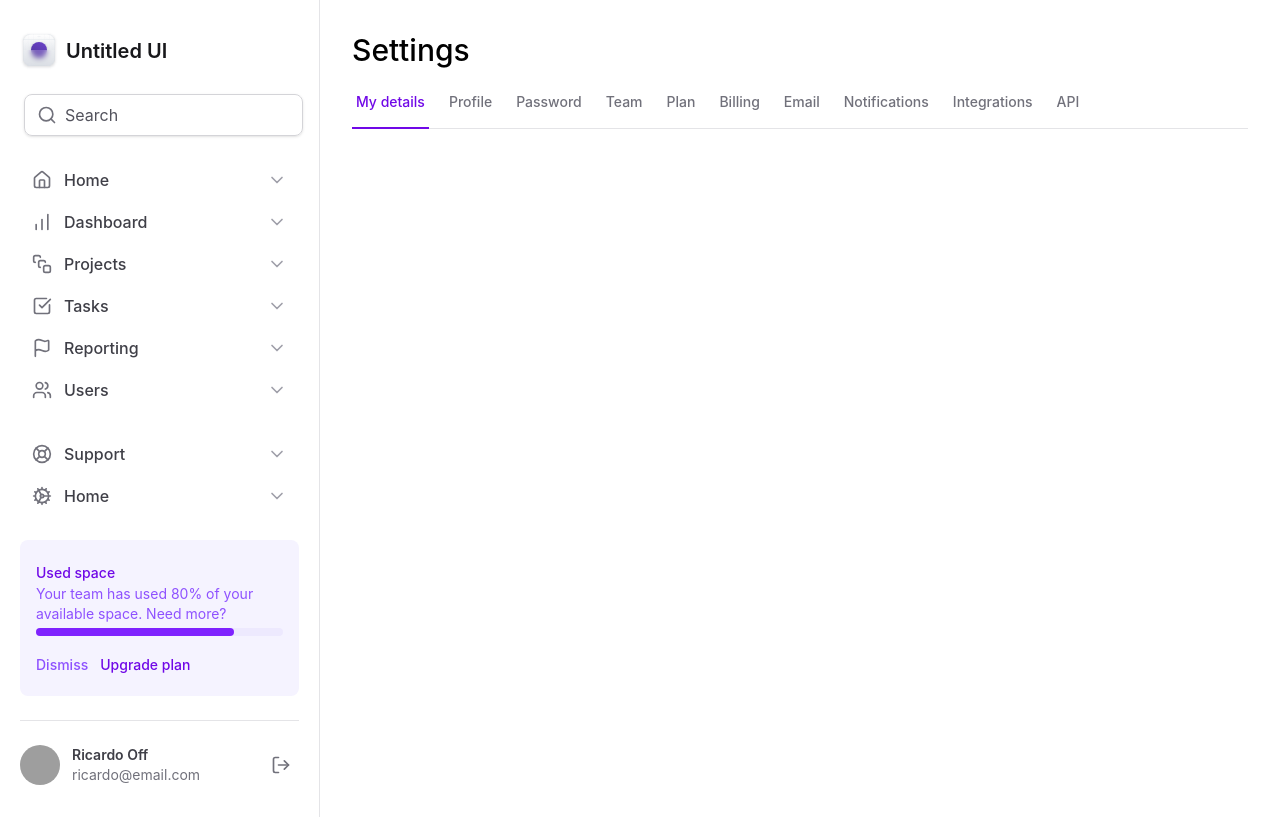
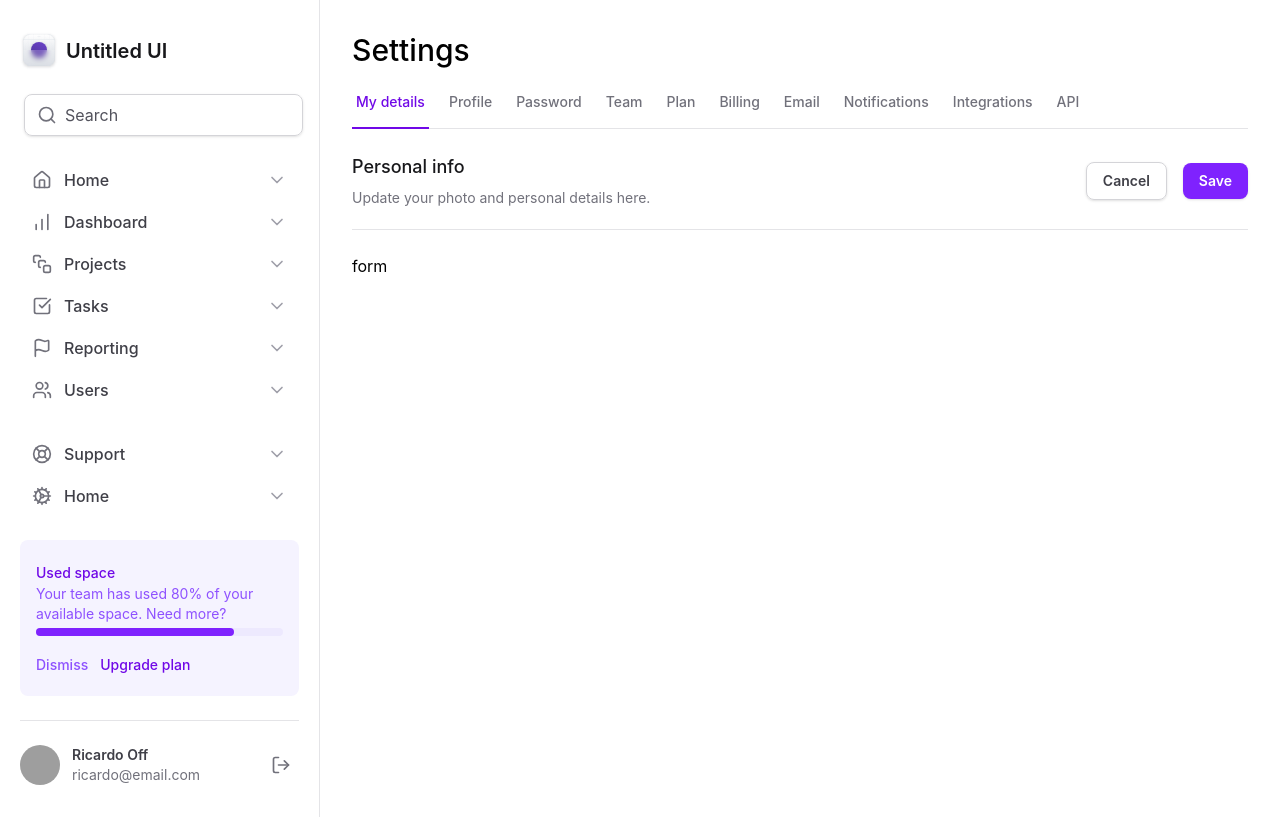
Before and after one commit to rramires/tailwind, a React (Vite) app: page / in a window 1280 px wide. Built offline with nearby package versions, Linux system fonts and the light colour scheme; grey boxes are pictures that could not be loaded.

Commit message:
feat: refactor Home component to use SettingsTabs for tab navigation

```diff
--- /dev/null
+++ b/src/pages/app/home/form-actions.tsx
@@ -0,0 +1,23 @@
+type FormActionsProps = {
+	form: string
+}
+
+export function FormActions({ form }: FormActionsProps) {
+	return (
+		<div className='flex items-center gap-4'>
+			<button
+				className='rounded-lg border border-zinc-300 px-4 py-2 text-sm font-semibold text-zinc-700 shadow-sm hover:bg-zinc-50'
+				type='button'
+			>
+				Cancel
+			</button>
+			<button
+				className='rounded-lg bg-violet-600 px-4 py-2 text-sm font-semibold text-white shadow-sm hover:bg-violet-700'
+				type='submit'
+				form={form}
+			>
+				Save
+			</button>
+		</div>
+	)
+}
--- a/src/pages/app/home/home.tsx
+++ b/src/pages/app/home/home.tsx
@@ -1,71 +1,34 @@
 import { PageTitle } from '@components/title/page-title'
-import * as Tabs from '@radix-ui/react-tabs'
-import { useState } from 'react'
 
-import { TabItem } from './tab-item'
+import { FormActions } from './form-actions'
+import { SettingsTabs } from './tabs'
 
 export function Home() {
-	const [currentTab, setCurrentTab] = useState('tab1')
-
 	return (
 		<>
 			<PageTitle title='Home' />
 			<h1 className='to-zinc-900 text-3xl font-medium'>Settings</h1>
 
-			<Tabs.Root value={currentTab} onValueChange={setCurrentTab}>
-				<Tabs.List className='mt-6 flex w-full items-center gap-4 border-b border-zinc-200'>
-					<TabItem
-						value='tab1'
-						title='My details'
-						isSelected={currentTab === 'tab1'}
-					/>
-					<TabItem
-						value='tab2'
-						title='Profile'
-						isSelected={currentTab === 'tab2'}
-					/>
-					<TabItem
-						value='tab3'
-						title='Password'
-						isSelected={currentTab === 'tab3'}
-					/>
-					<TabItem
-						value='tab4'
-						title='Team'
-						isSelected={currentTab === 'tab4'}
-					/>
-					<TabItem
-						value='tab5'
-						title='Plan'
-						isSelected={currentTab === 'tab5'}
-					/>
-					<TabItem
-						value='tab6'
-						title='Billing'
-						isSelected={currentTab === 'tab6'}
-					/>
-					<TabItem
-						value='tab7'
-						title='Email'
-						isSelected={currentTab === 'tab7'}
-					/>
-					<TabItem
-						value='tab8'
-						title='Notifications'
-						isSelected={currentTab === 'tab8'}
-					/>
-					<TabItem
-						value='tab9'
-						title='Integrations'
-						isSelected={currentTab === 'tab9'}
-					/>
-					<TabItem
-						value='tab10'
-						title='API'
-						isSelected={currentTab === 'tab10'}
-					/>
-				</Tabs.List>
-			</Tabs.Root>
+			<SettingsTabs />
+
+			<div className='mt-6 flex flex-col'>
+				<div className='flex items-center justify-between border-b border-zinc-200 pb-5'>
+					<div className='space-y-1'>
+						<h2 className='text-lg font-medium text-zinc-900'>
+							Personal info
+						</h2>
+						<span className='text-sm text-zinc-500'>
+							Update your photo and personal details here.
+						</span>
+					</div>
+
+					<FormActions form='settings' />
+				</div>
+
+				<form id='settings' className='mt-6 flex w-full flex-col gap-5'>
+					form
+				</form>
+			</div>
 		</>
 	)
 }
--- /dev/null
+++ b/src/pages/app/home/tabs.tsx
@@ -0,0 +1,65 @@
+import * as Tabs from '@radix-ui/react-tabs'
+import { useState } from 'react'
+
+import { TabItem } from './tab-item'
+
+export function SettingsTabs() {
+	const [currentTab, setCurrentTab] = useState('tab1')
+
+	return (
+		<Tabs.Root value={currentTab} onValueChange={setCurrentTab}>
+			<Tabs.List className='mt-6 flex w-full items-center gap-4 border-b border-zinc-200'>
+				<TabItem
+					value='tab1'
+					title='My details'
+					isSelected={currentTab === 'tab1'}
+				/>
+				<TabItem
+					value='tab2'
+					title='Profile'
+					isSelected={currentTab === 'tab2'}
+				/>
+				<TabItem
+					value='tab3'
+					title='Password'
+					isSelected={currentTab === 'tab3'}
+				/>
+				<TabItem
+					value='tab4'
+					title='Team'
+					isSelected={currentTab === 'tab4'}
+				/>
+				<TabItem
+					value='tab5'
+					title='Plan'
+					isSelected={currentTab === 'tab5'}
+				/>
+				<TabItem
+					value='tab6'
+					title='Billing'
+					isSelected={currentTab === 'tab6'}
+				/>
+				<TabItem
+					value='tab7'
+					title='Email'
+					isSelected={currentTab === 'tab7'}
+				/>
+				<TabItem
+					value='tab8'
+					title='Notifications'
+					isSelected={currentTab === 'tab8'}
+				/>
+				<TabItem
+					value='tab9'
+					title='Integrations'
+					isSelected={currentTab === 'tab9'}
+				/>
+				<TabItem
+					value='tab10'
+					title='API'
+					isSelected={currentTab === 'tab10'}
+				/>
+			</Tabs.List>
+		</Tabs.Root>
+	)
+}
```
